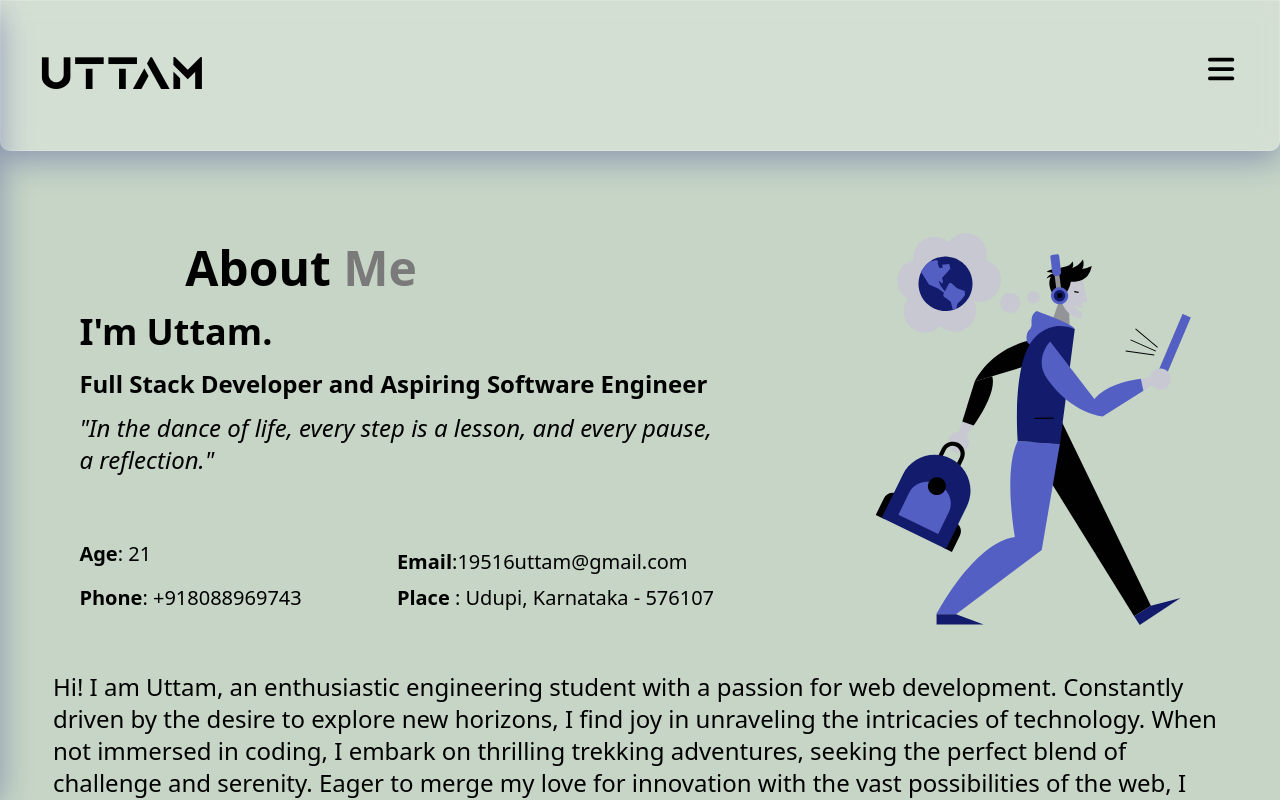
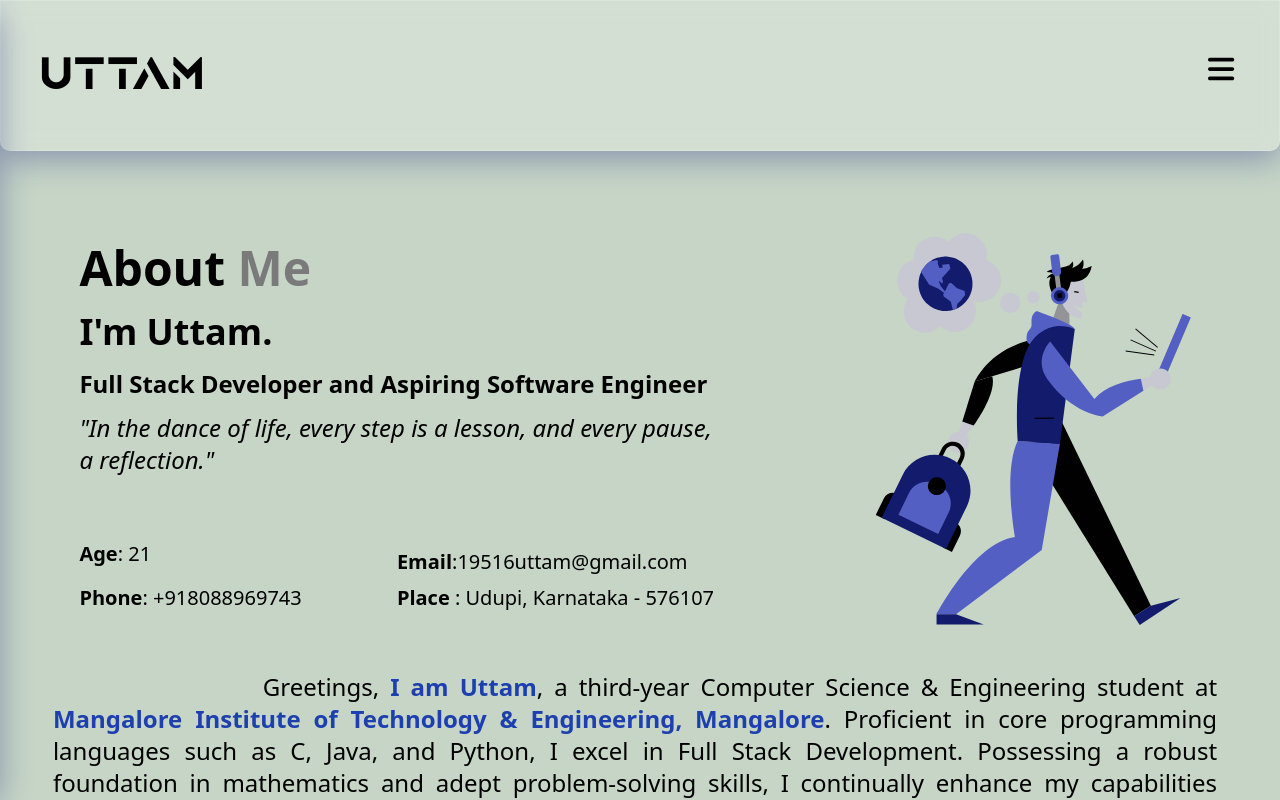
Before and after one commit to uttamthegoat/uttam-portfolio, a React (Vite) app: page /about in a window 1280 px wide. Shown: the top 800 px of the page. Built offline with nearby package versions, Linux system fonts and the light colour scheme; the HTML template or start-up script is replaced by a standard one.

Commit message:
completed about page

```diff
--- a/src/components/about/AboutPage.jsx
+++ b/src/components/about/AboutPage.jsx
@@ -15,20 +15,22 @@ const AboutPage = () => {
         <div className="background w-full flex md:flex-row flex-col-reverse items-center md:justify-around py-10">
           <div className="background-text w-11/12 md:w-6/12">
             <RevealText delay={0.4}>
-              <h1 className="text-5xl font-extrabold pt-4 mb-5 md:w-8/12 md:mx-auto text-center md:text-start">
+              <h1 className="text-5xl font-extrabold pt-4 mb-5 md:w-8/12 text-center md:text-start">
                 About <span style={{ color: "#7a7a7a" }}>Me</span>
               </h1>
             </RevealText>
             <RevealText delay={0.4}>
-              <p className="text-4xl font-bold md:w-8/12 mb-4">I'm Uttam.</p>
+              <p className="text-4xl font-bold md:w-8/12 text-center md:text-start mb-4">
+                I'm Uttam.
+              </p>
             </RevealText>
             <RevealText delay={0.4}>
-              <p className="text-2xl font-semibold mb-3">
+              <p className="text-2xl font-semibold mb-3 md:text-start text-center">
                 Full Stack Developer and Aspiring Software Engineer
               </p>
             </RevealText>
             <RevealText delay={0.4}>
-              <p className="text-xl sm:text-2xl italic">
+              <p className="text-xl sm:text-2xl italic text-center md:text-start">
                 "In the dance of life, every step is a lesson, and every pause,
                 a reflection."
               </p>
@@ -71,15 +73,26 @@ const AboutPage = () => {
       <ScrollRevealUpFade>
         <div className="w-11/12 mx-auto">
           <RevealText delay={0.4}>
-            <p className="text-2xl">
-              Hi! I am Uttam, an enthusiastic engineering student with a passion
-              for web development. Constantly driven by the desire to explore
-              new horizons, I find joy in unraveling the intricacies of
-              technology. When not immersed in coding, I embark on thrilling
-              trekking adventures, seeking the perfect blend of challenge and
-              serenity. Eager to merge my love for innovation with the vast
-              possibilities of the web, I am on a journey to carve my niche in
-              the ever-evolving world of technology.
+            <p className="text-2xl text-justify">
+              <span className="text-transparent hidden sm:inline">
+                empty space here
+              </span>
+              <span className="text-transparent sm:hidden inline">
+                empty
+              </span>
+              Greetings,{" "}
+              <span className="text-blue-800 font-semibold">I am Uttam</span>, a
+              third-year Computer Science & Engineering student at{" "}
+              <span className="text-blue-800 font-semibold">
+                Mangalore Institute of Technology & Engineering, Mangalore
+              </span>
+              . Proficient in core programming languages such as C, Java, and
+              Python, I excel in Full Stack Development. Possessing a robust
+              foundation in mathematics and adept problem-solving skills, I
+              continually enhance my capabilities through internships and
+              projects. My passion lies in Software Engineering and Full Stack
+              Development, where I actively pursue challenges, set ambitious
+              learning goals, and remain attuned to emerging technologies.
             </p>
           </RevealText>
         </div>
```
Also changed, not shown: src/index.css (+10 -7 lines).
